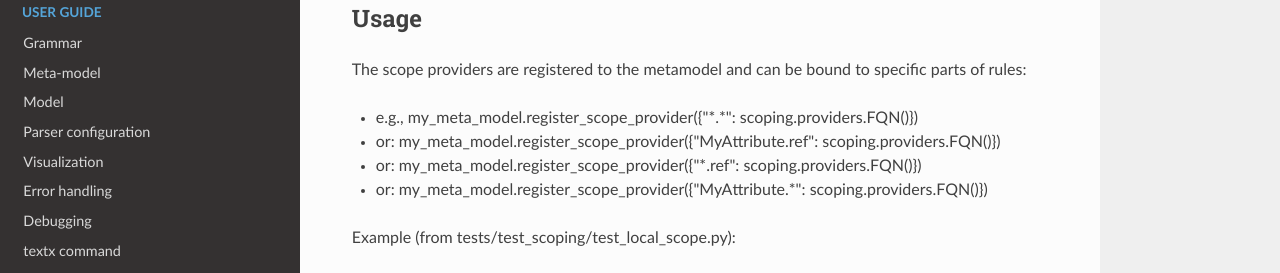
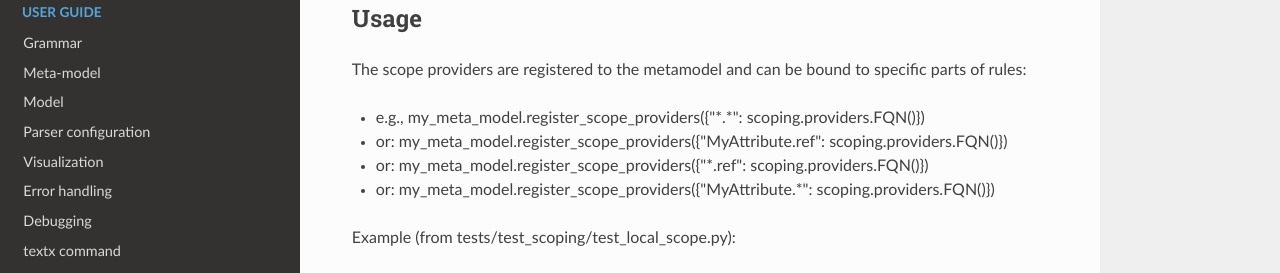
Before and after one commit to textX/textX, an MkDocs documentation site: the page built from docs/scoping.md, in a window 1280 px wide and 900 px high, scrolled down 412 px. Shown: the part 150-423 px from the top of the window. Built offline with MkDocs 1.6.1, drawn with Linux system fonts in a browser that asks for light colours; nearby versions of some CDN libraries; old or Windows-style settings are respelled for this version of MkDocs.

Commit message:
pull-request discussion: corrections

```diff
--- a/docs/scoping.md
+++ b/docs/scoping.md
@@ -23,10 +23,10 @@ and instances of classes).
 
 The scope providers are registered to the metamodel and can be bound to specific parts of rules:
 
- * e.g., my_meta_model.register_scope_provider({"\*.\*":         scoping.providers.FQN()})
- * or: my_meta_model.register_scope_provider({"MyAttribute.ref": scoping.providers.FQN()})
- * or: my_meta_model.register_scope_provider({"\*.ref":          scoping.providers.FQN()})
- * or: my_meta_model.register_scope_provider({"MyAttribute.*":   scoping.providers.FQN()})
+ * e.g., my_meta_model.register_scope_providers({"\*.\*":         scoping.providers.FQN()})
+ * or: my_meta_model.register_scope_providers({"MyAttribute.ref": scoping.providers.FQN()})
+ * or: my_meta_model.register_scope_providers({"\*.ref":          scoping.providers.FQN()})
+ * or: my_meta_model.register_scope_providers({"MyAttribute.*":   scoping.providers.FQN()})
 
 Example (from tests/test_scoping/test_local_scope.py):
 
```
